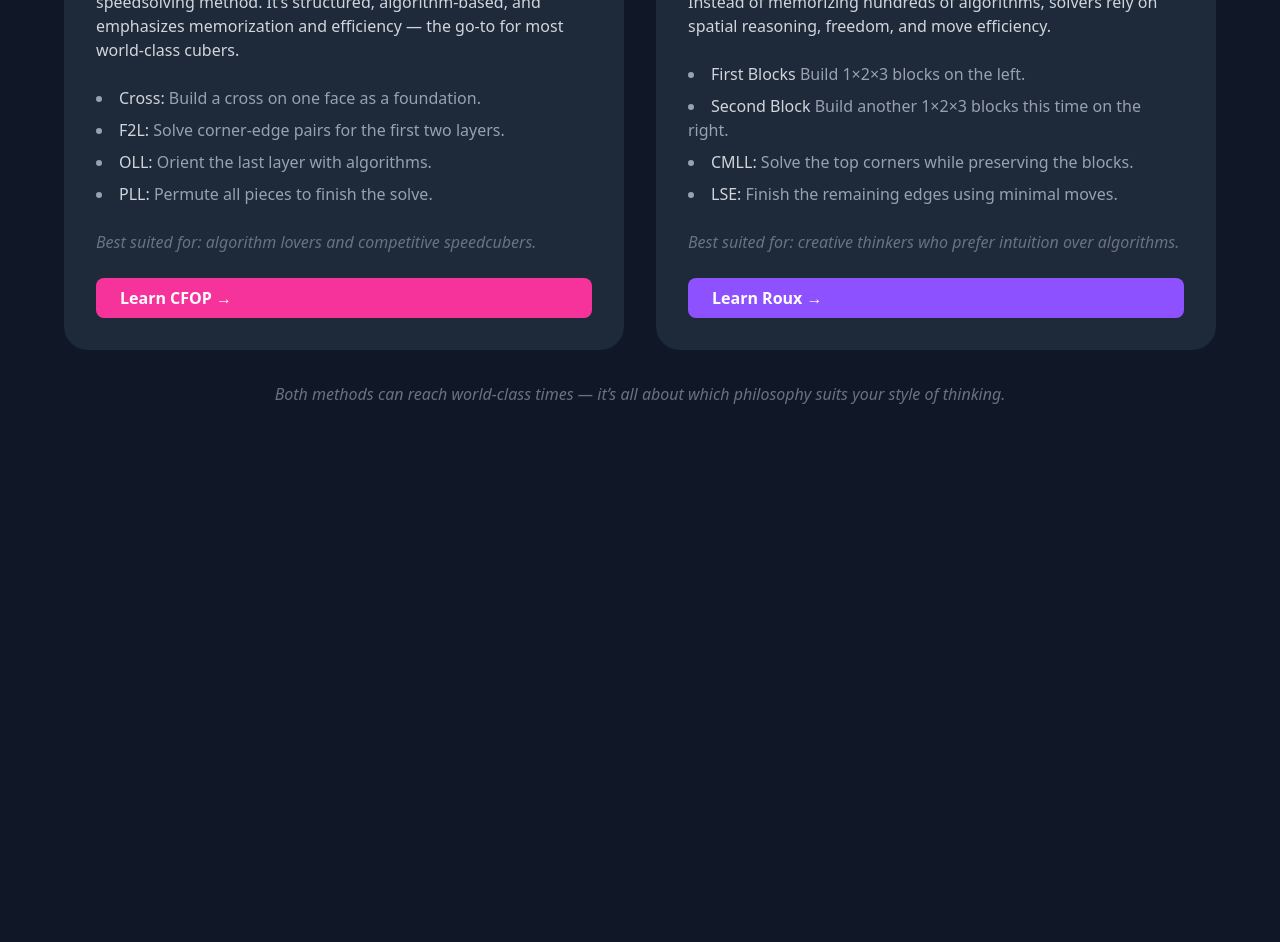
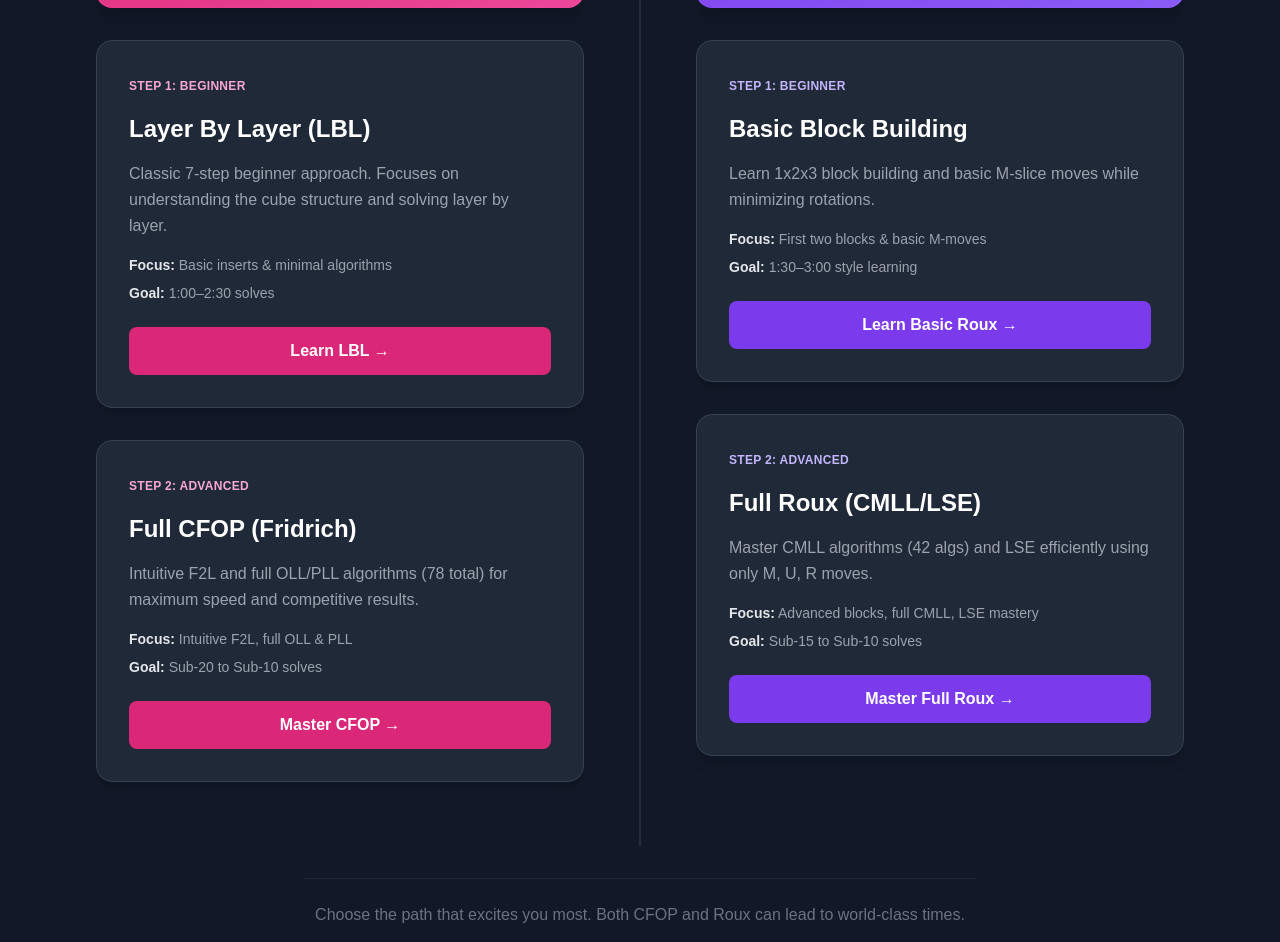
Before and after one commit to Mikey-Chou123/CubeMap, a website: page src/3x3.html in a window 1280 px wide. Shown: the part 382-1324 px from the top of the page. Before the commit the page ends 828 px from the top, so only its background shows below. Drawn offline with nearby package versions, Linux system fonts and the light colour scheme.

Commit message:
made 3x3.html look a lot nicer with more pathing.

```diff
--- a/src/3x3.html
+++ b/src/3x3.html
@@ -4,84 +4,145 @@
 <head>
     <meta charset="UTF-8">
     <meta name="viewport" content="width=device-width, initial-scale=1.0">
-    <link href="./output.css" rel="stylesheet">
-    <title>CubeMap: 3×3 Methods</title>
+    <script src="https://cdn.tailwindcss.com"></script>
+    <title>CubeMap: 3×3 Roadmap</title>
+    <link href="https://fonts.googleapis.com/css2?family=Rubik:wght@400;500;600;700;800;900&display=swap"
+        rel="stylesheet">
+    <style>
+        body {
+            font-family: 'Poppins', sans-serif;
+        }
+    </style>
 </head>
 
-<body class="min-h-screen bg-gray-900 text-gray-200 flex flex-col p-10">
-    <header class="mb-16 mx-auto text-center max-w-xl space-y-6">
-        <h1 class="text-7xl font-bold leading-tight">
-            3×3 Roadmap
-        </h1>
+<body class="bg-gray-900 text-gray-200">
 
-        <details class="bg-gray-800 p-4 rounded-lg cursor-pointer">
-            <summary class="font-bold text-lg">what is the 3x3 rubik's cube</summary>
-            <p class="mt-2 text-gray-300">The 3×3 Rubik’s Cube is the world’s most iconic puzzle, made up of 26 smaller pieces that can be rotated
-                along three axes. Despite its simple appearance, it offers over 43 quintillion possible combinations,
-                but only one solved state. Solving it isn’t just about luck—it's a blend of logic, pattern recognition,
-                and strategy, making it a perfect challenge for both beginners and speed enthusiasts alike.</p>
+    <header class="text-center max-w-4xl mx-auto py-12 px-6 space-y-4">
+        <h1 class="text-5xl sm:text-6xl font-bold text-white">3x3 CubeMap</h1>
+        <details class="max-w-2xl mx-auto text-left bg-gray-800 rounded-lg border border-gray-700 cursor-pointer">
+            <summary class="px-4 py-4 font-semibold text-gray-200 hover:text-white transition text-center text-2xl">What is the 3x3?
+            </summary>
+            <p class="px-6 pb-4 text-gray-400">The 3x3x3 Rubik's Cube is the classic puzzle cube with 6 faces and 54
+                colored stickers. It's the most popular speedcubing event and the foundation for learning other twisty
+                puzzles.</p>
         </details>
+        <p class="text-gray-400 max-w-2xl mx-auto text-base">
+            Follow your speedcubing path. <br> CFOP on the left, Roux on the right.
+        </p>
     </header>
 
-    <main class="grid grid-cols-1 md:grid-cols-2 gap-8 max-w-6xl mx-auto">
-        <!-- CFOP Section -->
+    <main class="max-w-6xl mx-auto px-6 md:px-8 grid grid-cols-1 md:grid-cols-2 gap-12 relative pb-16">
+
+        <!-- Divider -->
+        <div class="hidden md:block absolute top-0 bottom-0 left-1/2 w-px bg-gray-700 transform -translate-x-1/2"></div>
+
+        <!-- CFOP -->
+        <section class="space-y-8 md:pr-8">
+
+            <!-- CFOP Title Card -->
+            <div class="bg-gradient-to-br from-pink-600 to-pink-500 rounded-2xl shadow-xl p-6 text-center">
+                <h2 class="text-4xl font-semibold text-white">CFOP</h2>
+            </div>
+
+            <!-- Beginners CFOP -->
             <div
-            class="bg-gray-800 rounded-3xl p-8 hover:shadow-pink-500/20 transition-all duration-300 flex flex-col justify-between">
-            <div>
-                <h2 class="text-4xl font-bold text-pink-400 mb-4">CFOP</h2>
-                <p class="text-gray-300 mb-6">
-                    The <span class="font-semibold">CFOP</span> method (Cross, F2L, OLL, PLL) is the most widely used
-                    speedsolving method. It’s structured, algorithm-based, and emphasizes memorization and efficiency —
-                    the go-to for most world-class cubers.
+                class="bg-gray-800 rounded-2xl border border-gray-700 shadow-lg p-8 flex flex-col justify-between hover:shadow-pink-500/30 transition">
+                <div class="space-y-4">
+                    <span class="text-xs font-semibold text-pink-300 uppercase tracking-wide">STEP 1: Beginner</span>
+                    <h3 class="text-2xl font-bold text-white">Layer By Layer (LBL)</h3>
+                    <p class="text-gray-400 text-base leading-relaxed">
+                        Classic 7-step beginner approach. Focuses on understanding the cube structure and solving layer
+                        by layer.
                     </p>
-                <ul class="list-disc list-inside text-gray-400 mb-6 space-y-2">
-                    <li><span class="font-medium text-gray-300">Cross:</span> Build a cross on one face as a foundation.
+                    <ul class="space-y-2 text-sm text-gray-400">
+                        <li><span class="font-semibold text-gray-200">Focus:</span> Basic inserts & minimal algorithms
                         </li>
-                    <li><span class="font-medium text-gray-300">F2L:</span> Solve corner-edge pairs for the first two
-                        layers.</li>
-                    <li><span class="font-medium text-gray-300">OLL:</span> Orient the last layer with algorithms.</li>
-                    <li><span class="font-medium text-gray-300">PLL:</span> Permute all pieces to finish the solve.</li>
+                        <li><span class="font-semibold text-gray-200">Goal:</span> 1:00–2:30 solves</li>
                     </ul>
-                <p class="italic text-gray-500">Best suited for: algorithm lovers and competitive speedcubers.</p>
+                </div>
+                <a href="cfop_beginner.html"
+                    class="mt-6 bg-pink-600 hover:bg-pink-500 text-white font-semibold py-3 px-6 rounded-lg text-center transition">Learn
+                    LBL →</a>
+            </div>
+
+            <!-- Advance CFOP -->
+            <div
+                class="bg-gray-800 rounded-2xl border border-gray-700 shadow-lg p-8 flex flex-col justify-between hover:shadow-pink-500/30 transition">
+                <div class="space-y-4">
+                    <span class="text-xs font-semibold text-pink-300 uppercase tracking-wide">STEP 2: Advanced</span>
+                    <h3 class="text-2xl font-bold text-white">Full CFOP (Fridrich)</h3>
+                    <p class="text-gray-400 text-base leading-relaxed">
+                        Intuitive F2L and full OLL/PLL algorithms (78 total) for maximum speed and competitive results.
+                    </p>
+                    <ul class="space-y-2 text-sm text-gray-400">
+                        <li><span class="font-semibold text-gray-200">Focus:</span> Intuitive F2L, full OLL & PLL</li>
+                        <li><span class="font-semibold text-gray-200">Goal:</span> Sub-20 to Sub-10 solves</li>
+                    </ul>
                 </div>
                 <a href="cfop.html"
-                class="inline-block mt-6 bg-pink-500 hover:bg-pink-600 text-white px-6 py-2 rounded-lg font-semibold transition">
-                Learn CFOP →
-            </a>
+                    class="mt-6 bg-pink-600 hover:bg-pink-500 text-white font-semibold py-3 px-6 rounded-lg text-center transition">Master
+                    CFOP →</a>
             </div>
 
-        <!-- Roux Section -->
+        </section>
+
+        <!-- ROUX COLUMN -->
+        <section class="space-y-8 md:pl-8">
+
+            <!-- ROUX Title Card -->
+            <div class="bg-gradient-to-br from-violet-600 to-violet-500 rounded-2xl shadow-xl p-6 text-center">
+                <h2 class="text-4xl font-semibold text-white">ROUX</h2>
+            </div>
+
+            <!-- Beginner's Roux-->
             <div
-            class="bg-gray-800 rounded-3xl p-8 hover:shadow-violet-500/20 transition-all duration-300 flex flex-col justify-between">
-            <div>
-                <h2 class="text-4xl font-bold text-violet-400 mb-4">Roux</h2>
-                <p class="text-gray-300 mb-6">
-                    The <span class="font-semibold">Roux</span> method focuses on block-building and intuition. Instead
-                    of memorizing hundreds of algorithms, solvers rely on spatial reasoning, freedom, and move
-                    efficiency.
+                class="bg-gray-800 rounded-2xl border border-gray-700 shadow-lg p-8 flex flex-col justify-between hover:shadow-violet-500/30 transition">
+                <div class="space-y-4">
+                    <span class="text-xs font-semibold text-violet-300 uppercase tracking-wide">STEP 1: Beginner</span>
+                    <h3 class="text-2xl font-bold text-white">Basic Block Building</h3>
+                    <p class="text-gray-400 text-base leading-relaxed">
+                        Learn 1x2x3 block building and basic M-slice moves while minimizing rotations.
                     </p>
-                <ul class="list-disc list-inside text-gray-400 mb-6 space-y-2">
-                    <li><span class="font-medium text-gray-300">First Blocks</span> Build 1×2×3 blocks on the left.</li>
-                    <li><span class="font-medium text-gray-300">Second Block</span> Build another 1×2×3 blocks this time
-                        on the right.</li>
-                    <li><span class="font-medium text-gray-300">CMLL:</span> Solve the top corners while preserving the
-                        blocks.</li>
-                    <li><span class="font-medium text-gray-300">LSE:</span> Finish the remaining edges using minimal
-                        moves.</li>
+                    <ul class="space-y-2 text-sm text-gray-400">
+                        <li><span class="font-semibold text-gray-200">Focus:</span> First two blocks & basic M-moves
+                        </li>
+                        <li><span class="font-semibold text-gray-200">Goal:</span> 1:30–3:00 style learning</li>
                     </ul>
-                <p class="italic text-gray-500">Best suited for: creative thinkers who prefer intuition over algorithms.
+                </div>
+                <a href="roux_beginner.html"
+                    class="mt-6 bg-violet-600 hover:bg-violet-500 text-white font-semibold py-3 px-6 rounded-lg text-center transition">Learn
+                    Basic Roux →</a>
+            </div>
+
+            <!-- Advance Roux -->
+            <div
+                class="bg-gray-800 rounded-2xl border border-gray-700 shadow-lg p-8 flex flex-col justify-between hover:shadow-violet-500/30 transition">
+                <div class="space-y-4">
+                    <span class="text-xs font-semibold text-violet-300 uppercase tracking-wide">STEP 2: Advanced</span>
+                    <h3 class="text-2xl font-bold text-white">Full Roux (CMLL/LSE)</h3>
+                    <p class="text-gray-400 text-base leading-relaxed">
+                        Master CMLL algorithms (42 algs) and LSE efficiently using only M, U, R moves.
                     </p>
+                    <ul class="space-y-2 text-sm text-gray-400">
+                        <li><span class="font-semibold text-gray-200">Focus:</span> Advanced blocks, full CMLL, LSE
+                            mastery</li>
+                        <li><span class="font-semibold text-gray-200">Goal:</span> Sub-15 to Sub-10 solves</li>
+                    </ul>
                 </div>
                 <a href="roux.html"
-                class="inline-block mt-6 bg-violet-500 hover:bg-violet-600 text-white px-6 py-2 rounded-lg font-semibold transition">
-                Learn Roux →
-            </a>
+                    class="mt-6 bg-violet-600 hover:bg-violet-500 text-white font-semibold py-3 px-6 rounded-lg text-center transition">Master
+                    Full Roux →</a>
             </div>
+
+        </section>
+
     </main>
 
-    <p class="text-gray-500 italic text-center mt-8">
-        Both methods can reach world-class times — it’s all about which philosophy suits your style of thinking.
-    </p>
+    <!-- FOOTER -->
+    <footer class="text-gray-500 text-center mt-8 mb-12 max-w-2xl mx-auto border-t border-gray-800 pt-6">
+        Choose the path that excites you most. Both CFOP and Roux can lead to world-class times.
+    </footer>
+
 </body>
 
 </html>
```
Also changed, not shown: src/lbl.html (added, +25 -0 lines). Lines whose indentation alone changed are shown as unchanged.
